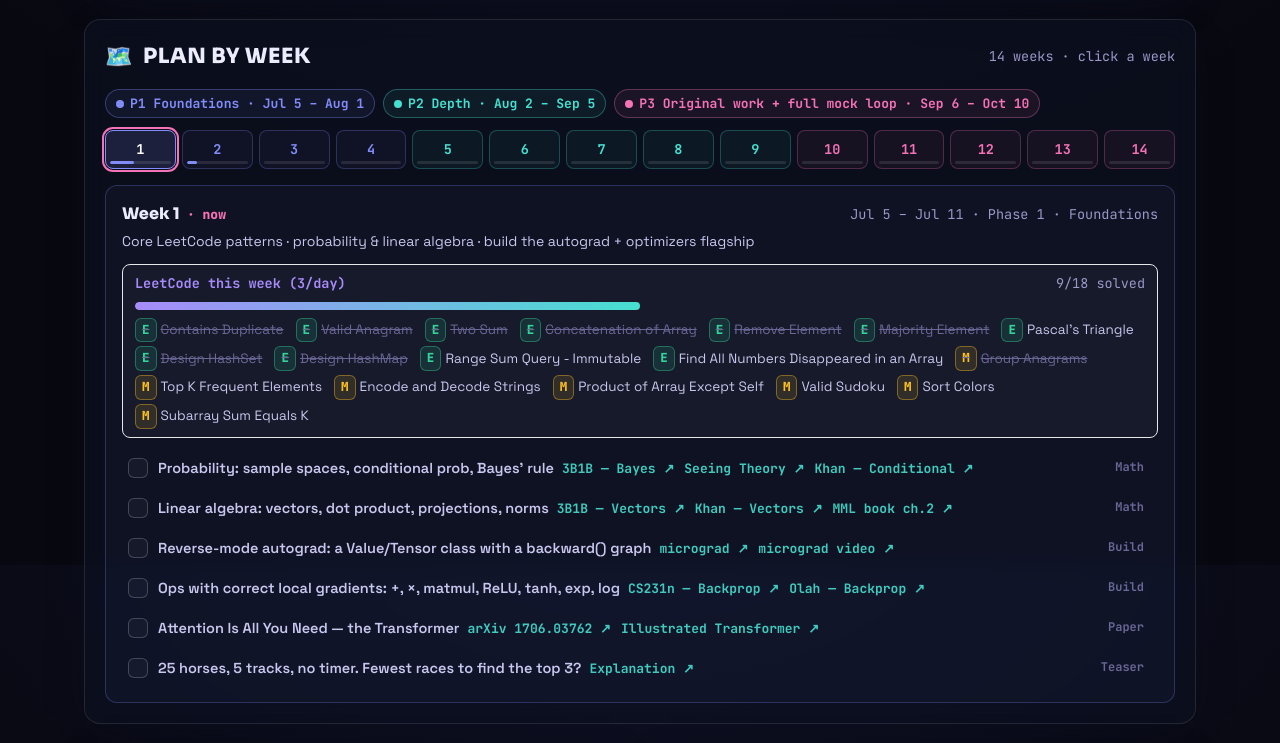
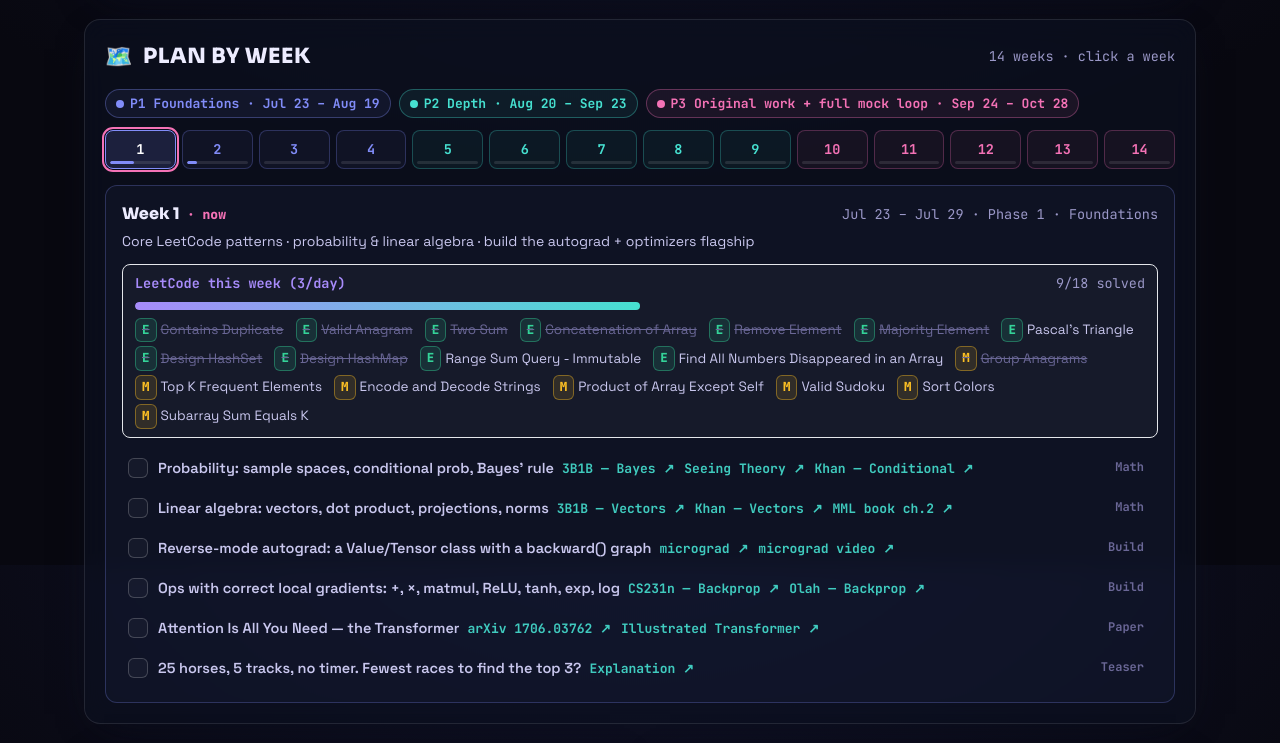
Before and after one commit to shiva-shivanibokka/mission-frontier, a React (Vite) app: page / in a window 1280 px wide. Shown: the part 1035-1778 px from the top of the page. Built offline with nearby package versions, Linux system fonts and the light colour scheme; the HTML template or start-up script is replaced by a standard one.

Commit message:
Move plan start to Jul 23, 2026
Study now opens Thu Jul 23 (was Jul 5) and runs 14 weeks to Wed Oct 28.
Sundays are still skipped as rest days by weekday, so every week keeps six
study days. Updated the phase date ranges and footer to match.

```diff
--- a/src/App.tsx
+++ b/src/App.tsx
@@ -95,7 +95,7 @@ export default function App() {
         </div>
 
         <footer className="mt-4 pb-8 text-center font-mono text-[13px] text-faint">
-          Mission Frontier · 3-month core plan (Jul 5 – Oct 10, 2026) · built for the OpenAI Residency
+          Mission Frontier · 3-month core plan (Jul 23 – Oct 28, 2026) · built for the OpenAI Residency
         </footer>
       </main>
     </>
--- a/src/data/meta.ts
+++ b/src/data/meta.ts
@@ -1,10 +1,11 @@
-// Global plan constants. The 3-month "core" block opens Sun 2026-07-05 and runs
-// 14 weeks to Sat 2026-10-10. Sunday is a rest/catch-up day, so the first study
-// day lands on Mon 2026-07-06 (see schedule.ts). The countdown targets the
-// OpenAI Residency interview window (~January 2027); adjust TARGET once real
-// dates are known.
+// Global plan constants. The 3-month "core" block opens Thu 2026-07-23 and runs
+// 14 weeks to Wed 2026-10-28. Sunday is a rest/catch-up day, skipped in the
+// schedule by actual weekday, so every 7-day week still has six study days
+// regardless of which weekday the plan opens on (see schedule.ts). The countdown
+// targets the OpenAI Residency interview window (~January 2027); adjust TARGET
+// once real dates are known.
 
-export const PLAN_START = '2026-07-05' // Sunday — plan opens here; study starts Mon Jul 6
+export const PLAN_START = '2026-07-23' // Thursday — plan opens here and study starts the same day
 export const PLAN_WEEKS = 14
 export const TARGET_DATE = '2027-01-05' // interview window (approx.)
 export const DAILY_QUOTA = 3
--- a/src/data/tracks.ts
+++ b/src/data/tracks.ts
@@ -34,9 +34,9 @@ export interface Phase {
   color: string
 }
 export const PHASES: Phase[] = [
-  { n: 1, title: 'Foundations', range: 'Jul 5 – Aug 1 · wk 1–4', focus: 'Core LeetCode patterns · probability & linear algebra · build the autograd + optimizers flagship', color: '#818cf8' },
-  { n: 2, title: 'Depth', range: 'Aug 2 – Sep 5 · wk 5–9', focus: 'Trees→Graphs→DP · matrix calculus & info theory · GPT-from-scratch + ablation · production drills', color: '#46e0d0' },
-  { n: 3, title: 'Original work + full mock loop', range: 'Sep 6 – Oct 10 · wk 10–14', focus: 'Greedy/intervals/math · original project · behavioral + AI-safety · full timed mock interviews', color: '#f472b6' },
+  { n: 1, title: 'Foundations', range: 'Jul 23 – Aug 19 · wk 1–4', focus: 'Core LeetCode patterns · probability & linear algebra · build the autograd + optimizers flagship', color: '#818cf8' },
+  { n: 2, title: 'Depth', range: 'Aug 20 – Sep 23 · wk 5–9', focus: 'Trees→Graphs→DP · matrix calculus & info theory · GPT-from-scratch + ablation · production drills', color: '#46e0d0' },
+  { n: 3, title: 'Original work + full mock loop', range: 'Sep 24 – Oct 28 · wk 10–14', focus: 'Greedy/intervals/math · original project · behavioral + AI-safety · full timed mock interviews', color: '#f472b6' },
 ]
 
 // ---- Math track -------------------------------------------------------------
```
